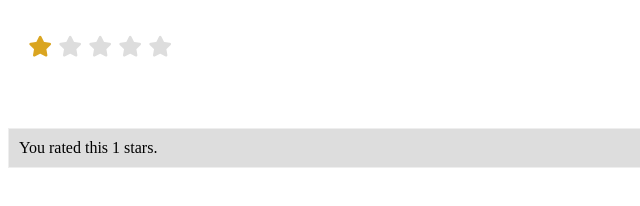
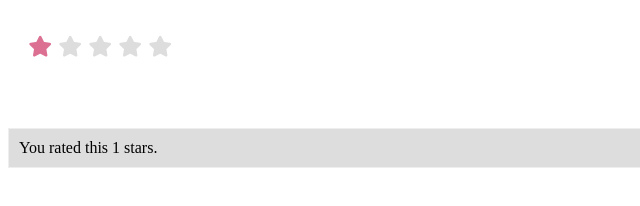
Before and after one commit to muratkilic1978/star-rating-js, a plain HTML site: page index.html in a window 1280 px wide. Both pictures are taken after a click on the item 40 px from the left and 47 px from the top of the page. Shown: the full height of the page, 0-640 px from the left. Drawn offline with Linux system fonts and the light colour scheme.

Commit message:
script.js and style.css was modified

```diff
--- a/css/style.css
+++ b/css/style.css
@@ -13,8 +13,8 @@
     color: goldenrod;
 }
 
-.orange {
-    color: orange;
+.violetred {
+    color: palevioletred;
 }
 
 .output {
--- a/js/script.js
+++ b/js/script.js
@@ -24,9 +24,9 @@ function starRate(e){
     stars.forEach(function(ele,ind){
         if(eventValue === "click"){
             if(ind < starValue) {
-                ele.classList.add("gold");
+                ele.classList.add("violetred");
             }else{
-                ele.classList.remove("gold");
+                ele.classList.remove("violetred");
             }
         }
 
```
